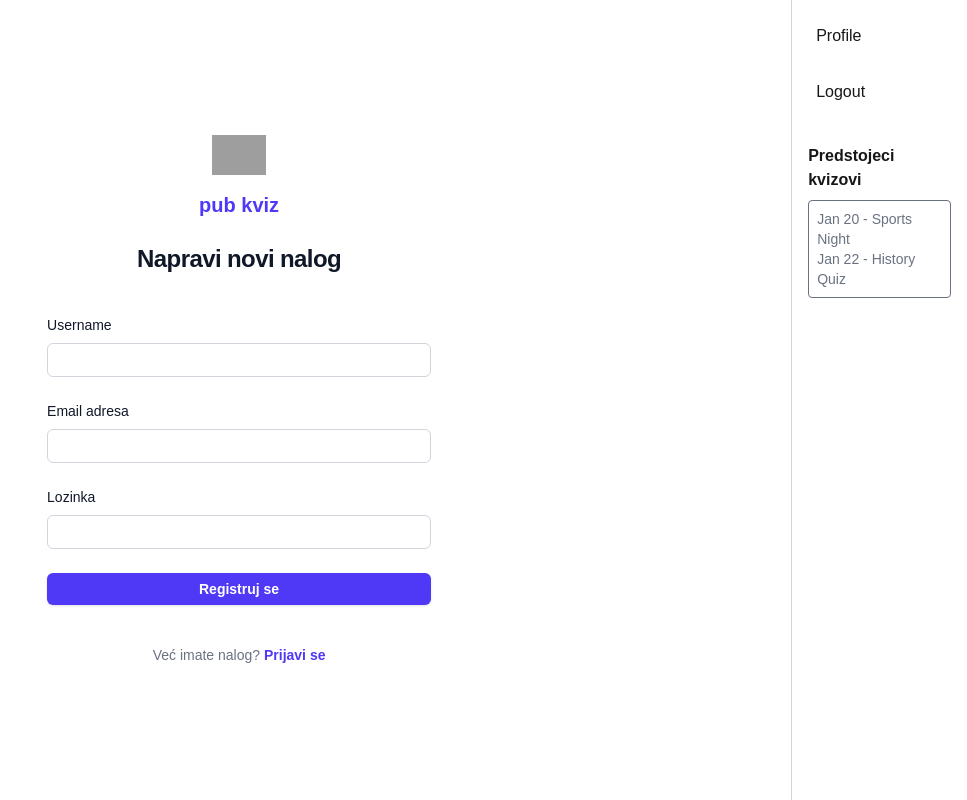
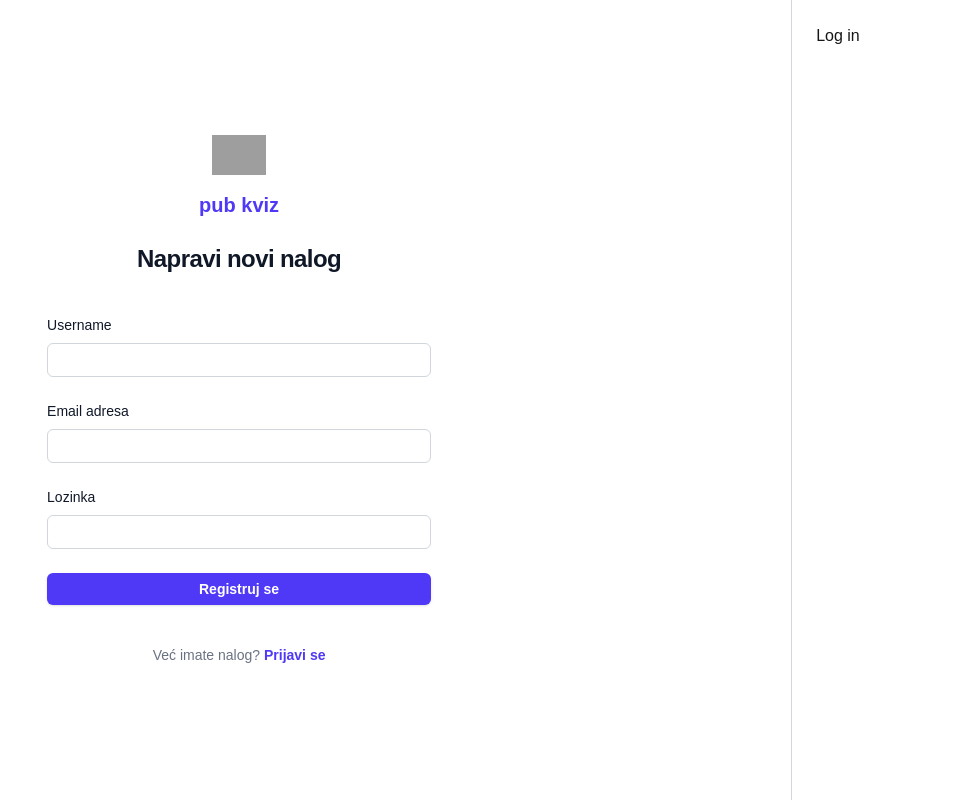
Before and after one commit to elab-development/internet-tehnologije-2025-pubkviz_2021_0106, a Next.js app: page /register in a window 1280 px wide. Shown: the whole page, without its empty margins (313-1280 px from the left). Built offline with nearby package versions, Linux system fonts and the light colour scheme; no server answers; grey boxes are pictures that could not be loaded.

Commit message:
Izmenjeni AuthForm, AuthProvider, Sidebar2 tako da desni sidebar odmah po logovanju ispravno prikazuje korisnicko ime ulogovanog korisnika (pre ovoga je morao refresh pa tek onda pokaze)

```diff
--- a/src/app/components/AuthForm.tsx
+++ b/src/app/components/AuthForm.tsx
@@ -3,6 +3,7 @@
 import Link from "next/link";
 import { FormEvent,useState } from "react";
 import { useRouter } from "next/navigation";
+import { useAuth } from "./AuthProvider";
 
 
 
@@ -27,47 +28,36 @@ export default function AuthForm({ mode }: {mode: Mode}) {
 
 
     //submit
+    const { setAuthenticated } = useAuth();
+
 const handleSubmit = async (e: FormEvent) => {
   e.preventDefault();
   setErr("");
-        setLoading(true)
+  setLoading(true);
 
   try {
-            //postavljamo endpoint kako bismo znali koju rutu na back-u da gadjamo
-            const endpoint = mode === "login" ? "/api/auth/login" : "/api/auth/register"
-
-            //kreiramo body za request, pogledati src/app/auth/login/route.ts
-            const body = mode === "login" ? { email, password: pwd } : { username, email, password: pwd }
-            //saljemo zahtev i odgovor upisujemo u res
+    const endpoint = mode === "login" ? "/api/auth/login" : "/api/auth/register";
+    const body = mode === "login" ? { email, password: pwd } : { username, email, password: pwd };
     const res = await fetch(endpoint, {
       method: "POST",
-                credentials: "include", // dozvoljava Set-Cookie na back-u
+      credentials: "include",
       headers: { "Content-Type": "application/json" },
-                body: JSON.stringify(body) //pretvara body u JSON string
-            })
-            //u slucaju greske, ako je error kod 400-599
+      body: JSON.stringify(body),
+    });
+
     if (!res.ok) {
-                let message = "Greska pri autentifikaciji";
-                let data;
-                try {
-                    data = await res.json();
-                    message = data?.error ?? message;
-                } catch {
-                    message = (data as string) || message;
-                }
-                setErr(message);
+      const data = await res.json().catch(() => null);
+      setErr(data?.error || "Greška pri autentifikaciji");
       return;
     }
-            // Set-Cookie je već stigao iz API-ja, odradjeno na serveru
-            // teramo ga da ponovo pokrene sve serverske komponente, ucita cookie i azurira stanje
-            router.refresh();
+
+    const data = await res.json();
+    setAuthenticated(data); // <--- critical fix
     router.push("/");
   } finally {
-            setLoading(false); //cak I ako pukne kod, moramo da ugasimo loader
+    setLoading(false);
   }
-
-
-    }
+};
 
 
     return (
--- a/src/app/components/AuthProvider.tsx
+++ b/src/app/components/AuthProvider.tsx
@@ -1,8 +1,6 @@
 "use client";
 
-import React, { createContext, useContext, useMemo, useState,
-    useCallback, useEffect,
- } from "react";
+import React, { createContext, useContext, useMemo, useState, useCallback, useEffect } from "react";
 
 export type User = {
   id: string;
@@ -11,85 +9,56 @@ export type User = {
   createdAt: string;
 };
 
-// Tip za stanje autentifikacije koje delimo kroz aplikaciju
 type AuthState =
   | { status: "loading"; user: null }
   | { status: "unauthenticated"; user: null }
   | { status: "authenticated"; user: User };
 
-// Context Shape - Tip podataka koji prosleđujemo React Context-u
-// Pored stanja sadrži i funkciju za ponovno učitavanje auth podataka
 type Ctx = AuthState & {
   refresh: () => Promise<void>;
   logout: () => Promise<void>;
+  setAuthenticated: (user: User) => void;
 };
 
-
-// Kreiranje Auth konteksta (inicijalno nema vrednost)
 const AuthContext = createContext<Ctx | null>(null);
 
+export function AuthProvider({ children }: { children: React.ReactNode }) {
+  const [state, setState] = useState<AuthState>({ status: "loading", user: null });
 
-
-export function AuthProvider({ children }: { children: React.ReactNode }) {
-    // Lokalno stanje koje čuva auth status i korisnika
-  const [state, setState] = useState<AuthState>({
-    status: "loading",
-    user: null,
-  });
-
-  // refresh funkcija poziva /api/auth/me rutu na back-endu
-  // Proverava da li postoji validna sesija (cookie)
-  // useCallback obezbeđuje da se funkcija ne rekreira pri svakom renderu
   const refresh = useCallback(async () => {
     try {
-      const res = await fetch("/api/auth/me", {
-        credentials: "include", // omogućava slanje cookie-ja
-      });
+      const res = await fetch("/api/auth/me", { credentials: "include" });
       const data = await res.json();
-
-      if (data?.user) {
-        setState({ status: "authenticated", user: data.user });
-      } else {
-        setState({ status: "unauthenticated", user: null });
-      }
+      if (data?.user) setState({ status: "authenticated", user: data.user });
+      else setState({ status: "unauthenticated", user: null });
     } catch {
-      // U slučaju greške smatramo da korisnik nije autentifikovan
       setState({ status: "unauthenticated", user: null });
     }
   }, []);
 
+  const setAuthenticated = useCallback((user: User) => {
+    setState({ status: "authenticated", user });
+  }, []);
+
   const logout = useCallback(async () => {
-  try {
-    await fetch("/api/auth/logout", {
-      method: "POST",
-      credentials: "include",
-    });
-  } finally {
-    setState({ status: "unauthenticated", user: null });
-  }
-}, []);
+    try {
+      await fetch("/api/auth/logout", { method: "POST", credentials: "include" });
+    } finally {
+      setState({ status: "unauthenticated", user: null });
+    }
+  }, []);
 
-  // useEffect se izvršava pri prvom renderu
-  // Pokreće proveru autentifikacije čim se aplikacija učita
   useEffect(() => {
     refresh();
   }, [refresh]);
 
-  // useMemo čuva istu referencu context vrednosti
-  // Menja se samo kada se promeni state ili refresh funkcija
-  const value = useMemo<Ctx>(() => ({ ...state, refresh, logout }), [state, refresh]);
+  const value = useMemo(() => ({ ...state, refresh, logout, setAuthenticated }), [state, refresh, logout, setAuthenticated]);
 
   return <AuthContext.Provider value={value}>{children}</AuthContext.Provider>;
 }
 
-// Custom hook za lakše korišćenje AuthContext-a
 export function useAuth() {
   const ctx = useContext(AuthContext);
-
-  // Sprečava runtime grešku ako se hook koristi van AuthProvider-a
-  if (!ctx) {
-    throw new Error("useAuth must be used inside <AuthProvider>");
-  }
-
+  if (!ctx) throw new Error("useAuth must be used inside <AuthProvider>");
   return ctx;
 }
--- a/src/app/components/Sidebar2.tsx
+++ b/src/app/components/Sidebar2.tsx
@@ -1,60 +1,33 @@
 "use client";
 
 import { useRouter } from "next/navigation";
-
-
-import { useState } from "react";
-import Link from "next/link";
 import { useAuth } from "./AuthProvider";
-
 
 export default function Sidebar2() {
   const router = useRouter();
+  const auth = useAuth();
 
- const { status,user,logout } = useAuth();
-  const isLoggedIn = status === "authenticated";
-
-  const [open,setOpen] = useState(false);
-
-
-  const handleLogout = async () => {
-    // TODO: remove user session / auth token
-    console.log("Logged out");
-    // You can choose:
-    // router.push("/login"); // redirect to login page
-    // or stay on homepage (just remove session)
-    await logout();
-    setOpen(false);
-  };
+  if (auth.status === "loading") return null;
 
   return (
-    <aside className="w-[200px] p-4 border-l border-gray-300 flex flex-col items-start gap-4">
+    <aside className="w-[200px] p-4 border-l border-gray-300 flex flex-col gap-4">
       <button
-
         className="w-full text-left p-2 hover:bg-gray-100 rounded"
-
-        onClick={() => isLoggedIn ?  router.push("/profile") : router.push("/login")}
-
+        onClick={() =>
+          auth.status === "authenticated" ? router.push("/profile") : router.push("/login")
+        }
       >
-         {isLoggedIn ? user?.username : "Profile"}
-
+        {auth.status === "authenticated" ? auth.user.username : "Log in"}
       </button>
 
-      <button
-        className="w-full text-left p-2 hover:bg-gray-100 rounded"
-        onClick={handleLogout}
-      >
-        Logout
-      </button>
-
-      {/* Optional calendar placeholder */}
-      <div className="mt-4 w-full">
-        <strong>Predstojeci kvizovi</strong>
-        <div className="mt-2 p-2 border rounded text-sm text-gray-500">
-          Jan 20 - Sports Night <br />
-          Jan 22 - History Quiz
-        </div>
-      </div>
+      {auth.status === "authenticated" && (
+        <button
+          className="w-full text-left p-2 hover:bg-gray-100 rounded"
+          onClick={auth.logout}
+        >
+          Logout
+        </button>
+      )}
     </aside>
   );
 }
```
Lines whose indentation alone changed are shown as unchanged.
